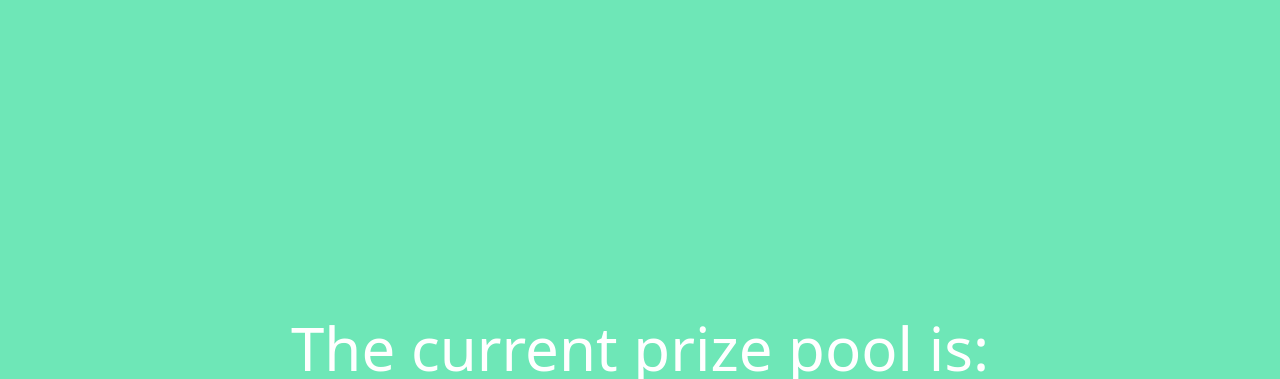
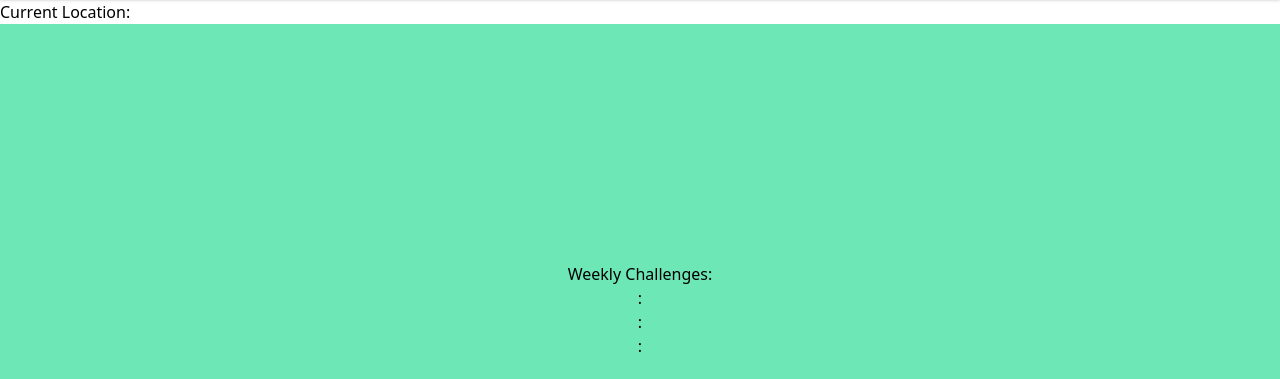
Before and after one commit to vsahni3/HTV, a Flask app: template app/templates/challenges.html in a window 1280 px wide. Shown: the part 96-475 px from the top of the page. Run offline with Flask 2, Linux system fonts and the light colour scheme; the template is opened without the code that fills it, so the values that code supplies are empty; some libraries are stand-ins or nearby versions.

Commit message:
app working

```diff
--- a/app/main.py
+++ b/app/main.py
@@ -4,6 +4,7 @@
 from os import remove
 from tempfile import mkdtemp
 from datetime import datetime
+from dummy_table_function import add_found_score
 from score_functions import dexter
 import sqlite3
 from location import give_region
@@ -126,14 +127,16 @@
 #     return request.url
 
 
-@app.route("/challenges")
+@app.route("/challenges/<optional>")
 @login_required
-def challenges():
+def challenges(optional):
     region = give_region()
 
     with open("app/templates/contest_prize_pool.txt", "r") as f:
         pool = int(f.readline())
-    data = [region, pool, current_challenge]
+    data = [region, pool, list(current_challenge["species_name"].keys()), list(current_challenge["species_name"].values())]
+    if optional != 'null':
+        data.append(int(optional))
     return render_template('challenges.html', data=data)
 
 
@@ -151,7 +154,7 @@
             with open("app/templates/contest_prize_pool.txt", "w") as f:
                 f.write(str(pool + donation_amount))
 
-        return redirect("/challenges")
+        return redirect("/challenges/null")
     else:
         return render_template('donate.html')
 
@@ -187,10 +190,10 @@
         user_id = cursor.fetchone()[0]
         print(user_id)
 
-        "TODO: add found score to user score in leaderboard: leaderboard, parameters(user_id, found_score) -> None"
+        add_found_score(user_id, found_score)
         remove(f.filename)
-        "TODO: display the score result on challenges page? not SQL so get varun to do it"
-        return redirect("/challenges")
+
+        return redirect("/challenges/" + str(found_score))
 
 
 @app.route("/upload")
--- a/app/templates/challenges.html
+++ b/app/templates/challenges.html
@@ -40,7 +40,7 @@
         </li>
         <li class="mx-4 my-6 md:my-0">
           <a
-            href="/challenges"
+            href="/challenges/null"
             class="text-xl hover:text-black duration-500 text-white"
           >
             Prizes
@@ -64,11 +64,22 @@
         </li>
       </ul>
     </nav>
-
+    Current Location: {{data[0]}}
     <div class="grid place-items-center h-screen bg-emerald-300">
       <div class="text-center">
+        <p>Weekly Challenges: </p>
+        <p>{{data[2][0]}}: {{data[3][0]}}</p>
+        <p>{{data[2][1]}}: {{data[3][1]}}</p>
+        <p>{{data[2][2]}}: {{data[3][2]}}</p>
+        {% if data|length == 5 %}
+        {% if data[4] > 0 %}
+        <p>Congratulations: Your score has been updated by {{data[4]}} points!</p>
+        {% else %}
+        <p>Sorry, but your image did not match</p>
+        {% endif %}
+        {% endif %}
         <h2 class="text-6xl py-8 text-white text-center">
-          The current prize pool is:
+          The current prize pool is: {{data[1]}}
         </h2>
         <h1 class="text-6xl py-8 text-white text-center font-bold">{{pool}}</h1>
         <button
--- a/app/templates/donate.html
+++ b/app/templates/donate.html
@@ -31,7 +31,7 @@
         </li>
         <li class="mx-4 my-6 md:my-0">
           <a
-            href="/challenges"
+            href="/challenges/null"
             class="text-xl hover:text-black duration-500 text-white"
           >
             Prizes
--- a/app/templates/index.html
+++ b/app/templates/index.html
@@ -32,7 +32,7 @@
         </li>
         <li class="mx-4 my-6 md:my-0">
           <a
-            href="/challenges"
+            href="/challenges/null"
             class="text-xl hover:text-black duration-500 text-white"
           >
             Prizes
--- a/app/templates/leaderboards.html
+++ b/app/templates/leaderboards.html
@@ -26,7 +26,7 @@
         </li>
         <li class="mx-4 my-6 md:my-0">
           <a
-            href="/challenges"
+            href="/challenges/null"
             class="text-xl hover:text-black duration-500 text-white"
           >
             Prizes
--- a/app/templates/upload.html
+++ b/app/templates/upload.html
@@ -26,7 +26,7 @@
         </li>
         <li class="mx-4 my-6 md:my-0">
           <a
-            href="/challenges"
+            href="/challenges/null"
             class="text-xl hover:text-black duration-500 text-white"
           >
             Prizes
--- a/dummy_table_function.py
+++ b/dummy_table_function.py
@@ -3,8 +3,8 @@
 
 conn = sqlite3.connect('mydatabase.db')
 mycursor = conn.cursor()
-mycursor.execute('SELECT * FROM userInfo')
-print(mycursor.fetchall())
+# mycursor.execute('SELECT * FROM userInfo')
+# print(mycursor.fetchall())
 
 #initialize the user_info table
 sqlU = f"CREATE TABLE IF NOT EXISTS userInfo (user_id INTEGER PRIMARY KEY AUTOINCREMENT, password nvarchar(100), username nvarchar(100), money INTEGER)"
@@ -138,6 +138,8 @@
 
 # "TODO3: add found score to user score in leaderboard: leaderboard, parameters(username, found_score) -> None"
 def add_found_score(user_id, found_score):
+    conn = sqlite3.connect('mydatabase.db')
+    mycursor = conn.cursor()
     sql_88 = f"SELECT score FROM leaderBoard WHERE user_id = {user_id}"
     mycursor.execute(sql_88)
     data = mycursor.fetchone()
@@ -149,5 +151,9 @@
             '''
     mycursor.execute(sql9)
 
+def calc_user_progress(user_id, challenges: list):
+    conn = sqlite3.connect('mydatabase.db')
+    cursor = conn.cursor()
+    cursor.execute('')
 
 conn.commit()
```
Also changed, not shown: neem-tree.jpg (added).
